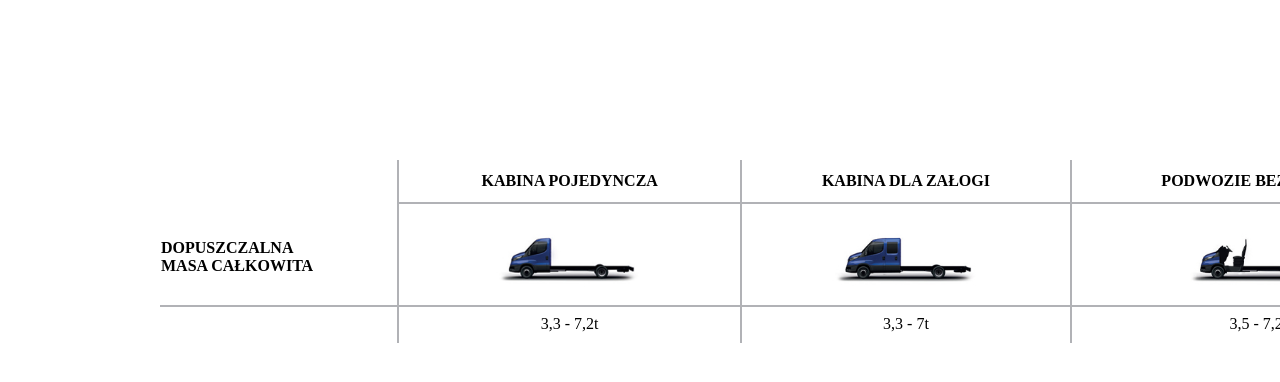
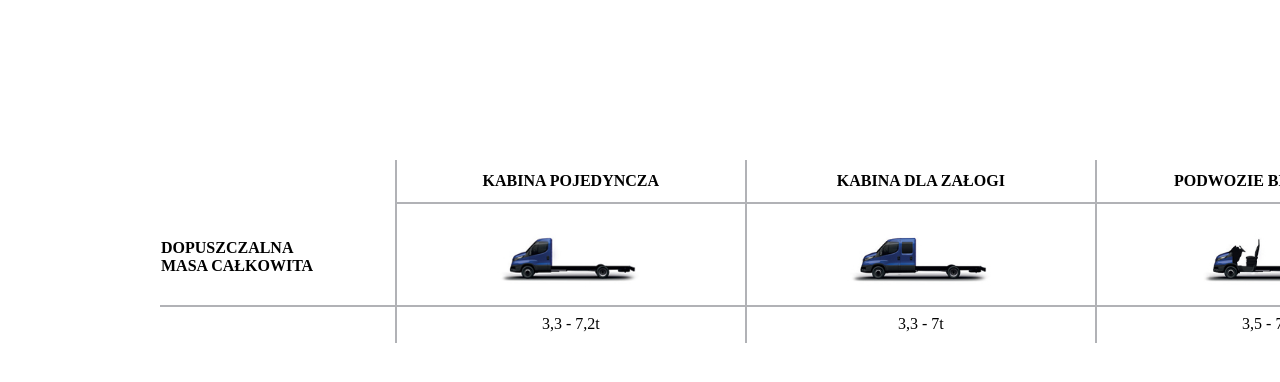
Before and after one commit to Riraseth/Unitruck-Tabelki, a plain HTML site: page ladownosc-mala_tabelka/index.html in a window 1280 px wide. Shown: the top 382 px of the page. Drawn offline with Linux system fonts and the light colour scheme.

Commit message:
dodano szerokość

```diff
--- a/ladownosc-mala_tabelka/style.css
+++ b/ladownosc-mala_tabelka/style.css
@@ -41,6 +41,12 @@
   text-align-last: left;
 }
 
+.second-row .col-2,
+.second-row .col-3,
+.second-row .col-4 {
+  width: 21.875rem;
+}
+
 .third-row {
   height: 2.35rem;
 }
```
